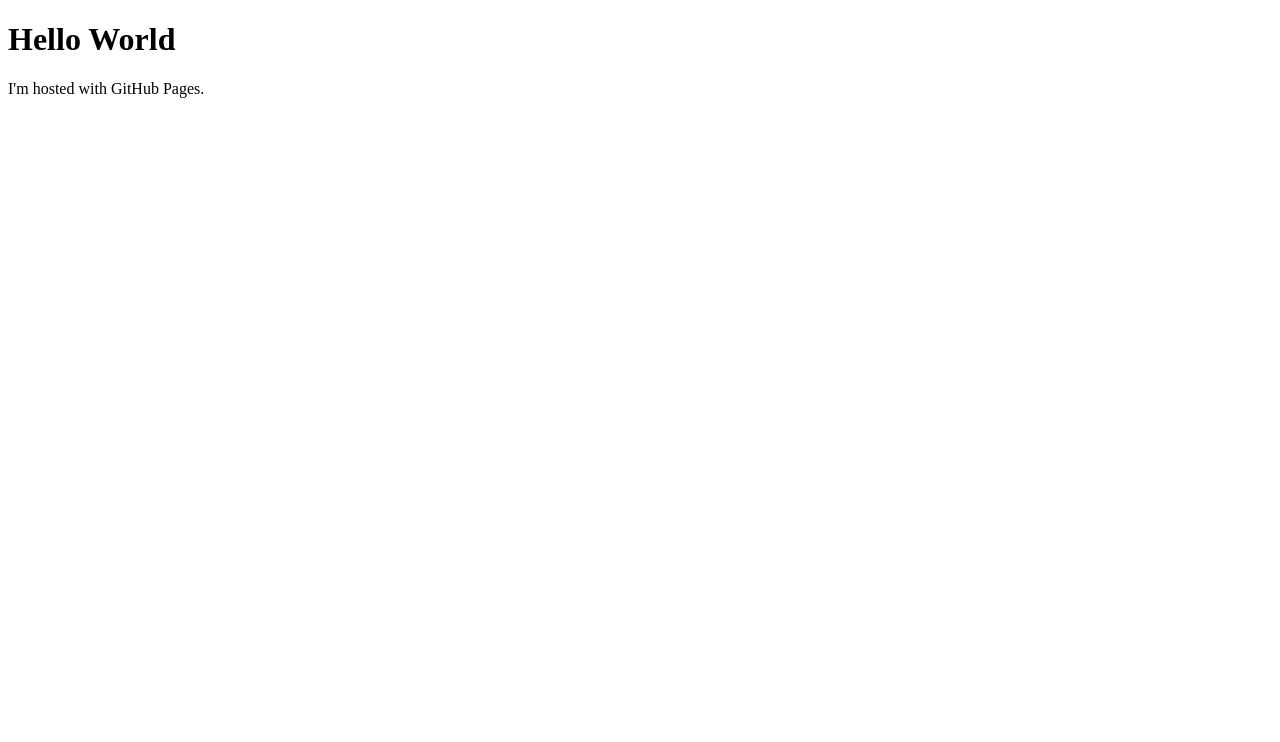
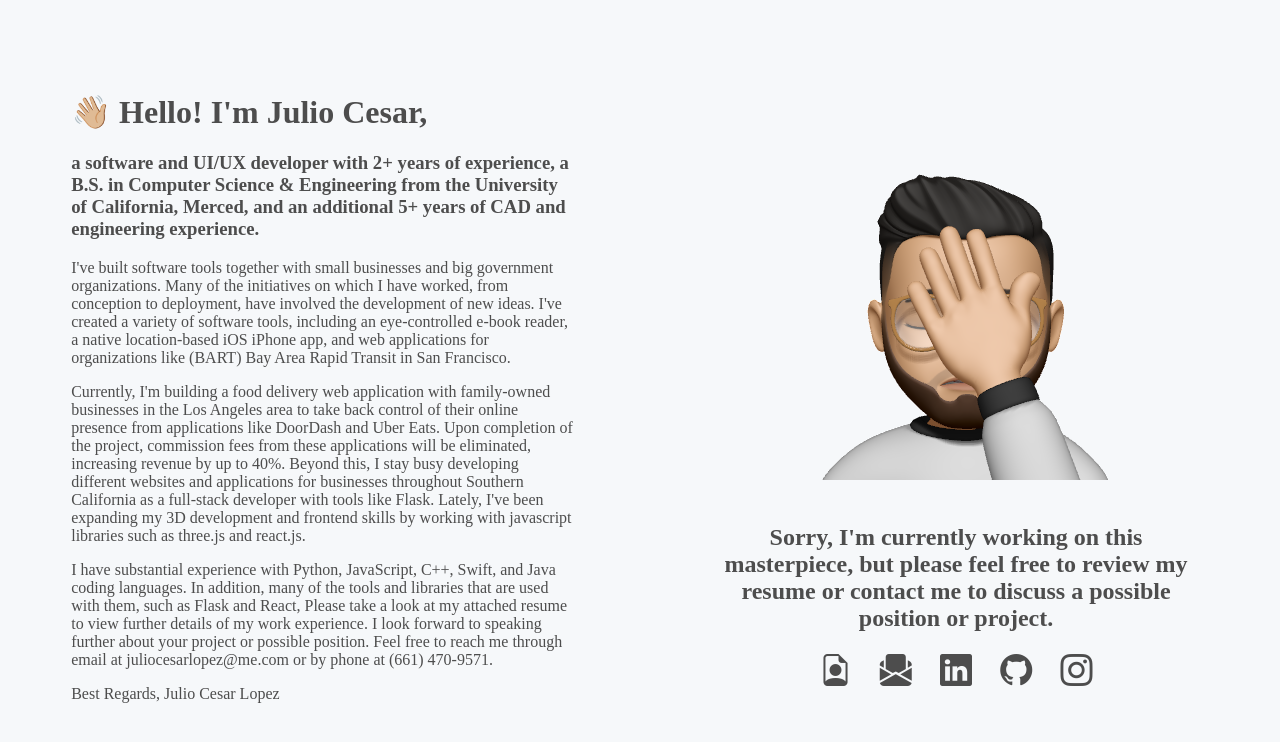
Before and after one commit to juliocesarlq/juliocesarlq.github.io, a plain HTML site: page index.html in a window 1280 px wide. Drawn offline with nearby package versions, Linux system fonts and the light colour scheme.

Commit message:
Initial website

```diff
--- a/index.html
+++ b/index.html
@@ -1,7 +1,56 @@
 <!DOCTYPE html>
-<html>
+<html lang="en">
+<head>
+    <meta charset="UTF-8">
+    <meta http-equiv="X-UA-Compatible" content="IE=edge">
+    <meta name="viewport" content="width=device-width, initial-scale=1.0">
+    <title>Document</title>
+
+    <!-- Iquana Icon -->
+    <link rel="icon" href="/img/iguana.ico" type="image/x-icon" />
+
+    <link rel="stylesheet" href="style.css">
+
+    <link rel="stylesheet" href="https://cdn.jsdelivr.net/npm/bootstrap-icons@1.10.2/font/bootstrap-icons.css">
+
+</head>
+
 <body>
-<h1>Hello World</h1>
-<p>I'm hosted with GitHub Pages.</p>
+
+    <div class="flex-container">
+
+    <div class="flex-item-left">
+        <h1>👋🏼 Hello! I'm Julio Cesar,</h1>
+        <p>
+            <h3><b>a software and UI/UX developer with 2+ years of experience, a B.S. in Computer Science & Engineering from the University of California, Merced, and an additional 5+ years of CAD and engineering experience. </b> </h3>I've built software tools together with small businesses and big government organizations. Many of the initiatives on which I have worked, from conception to deployment, have involved the development of new ideas. I've created a variety of software tools, including an eye-controlled e-book reader, a native location-based iOS iPhone app, and web applications for organizations like (BART) Bay Area Rapid Transit in San Francisco.
+        </p>
+        <p>
+            Currently, I'm building a food delivery web application with family-owned businesses in the Los Angeles area to take back control of their online presence from applications like DoorDash and Uber Eats. Upon completion of the project, commission fees from these applications will be eliminated, increasing revenue by up to 40%. Beyond this, I stay busy developing different websites and applications for businesses throughout Southern California as a full-stack developer with tools like Flask. Lately, I've been expanding my 3D development and frontend skills by working with javascript libraries such as three.js and react.js.
+        </p>
+        <p>
+            I have substantial experience with Python, JavaScript, C++, Swift, and Java coding languages. In addition, many of the tools and libraries that are used with them, such as Flask and React, Please take a look at my attached resume to view further details of my work experience. I look forward to speaking further about your project or possible position. Feel free to reach me through email at juliocesarlopez@me.com or by phone at (661) 470-9571.
+        </p>
+        <p>
+            Best Regards, Julio Cesar Lopez
+        </p>
+    </div>
+
+    <div class="flex-item-right">
+
+        <img src="face-palm.png" alt="julio cesar lopez face palm emoji">
+        <h2>Sorry, I'm currently working on this masterpiece, but please feel free to review my resume or contact me to discuss a possible position or project.</h2>
+        <h1>
+            <a href="resume-software.pdf"> <i class="bi bi-file-earmark-person resume-icon"></i>  </a>
+            <a href="mailto: juliocesarlopez@me.com">  <i class="bi bi-envelope-paper-fill mail-icon"></i> </a>
+            <a href="https://www.linkedin.com/in/julio-ces-lopez">  <i class="bi bi-linkedin linkedin-icon"></i> </a>
+            <a href="https://github.com/juliocesarlq">   <i class="bi bi-github git-icon"></i>  </a>
+            <a href="https://instagram.com/juliocesar.lq?igshid=YTY2NzY3YTc=">     <i class="bi bi-instagram insta-icon"></i>  </a>
+
+
+        </h1>
+
+    </div>
+
+    </div>
 </body>
 </html>
--- /dev/null
+++ b/style.css
@@ -0,0 +1,83 @@
+/* Responsive layout - makes a one column-layout instead of a two-column layout */
+@media (max-width: 800px) {
+  .flex-item-right, .flex-item-left {
+    flex: 100%;
+  }
+
+}
+
+* {
+  box-sizing: border-box;
+}
+
+
+.flex-container {
+    display: flex;
+    flex-wrap: wrap;
+
+    justify-content: center;
+    align-items: center;
+    text-align: center;
+
+
+    background-color: #F6F8FA;
+    color: #4d4d4d;
+
+}
+
+.flex-item-left {
+
+    padding: 5%;
+    flex: 50%;
+    text-align: start;
+
+  }
+
+  .flex-item-right {
+
+    flex: 50%;
+    padding: 5%;
+
+  }
+
+i {
+    padding: 2%;
+}
+
+
+.insta-icon:hover {
+    color: #D42EB3;
+}
+
+.git-icon:hover {
+    color: black;
+}
+
+.linkedin-icon:hover {
+    color: #127AB3;
+}
+
+.resume-icon:hover {
+    color: #738C21;
+}
+
+.mail-icon:hover {
+  color: #42C5FE;
+}
+
+a {
+    color: #4d4d4d;
+    text-decoration: none; /* no underline */
+  }
+
+a:visited {
+    color: #4d4d4d;
+    text-decoration: none; /* no underline */
+  }
+
+
+
+body {
+    background-color: #F6F8FA;
+
+}
```
Also changed, not shown: face-palm.png (added), 2 other files.
